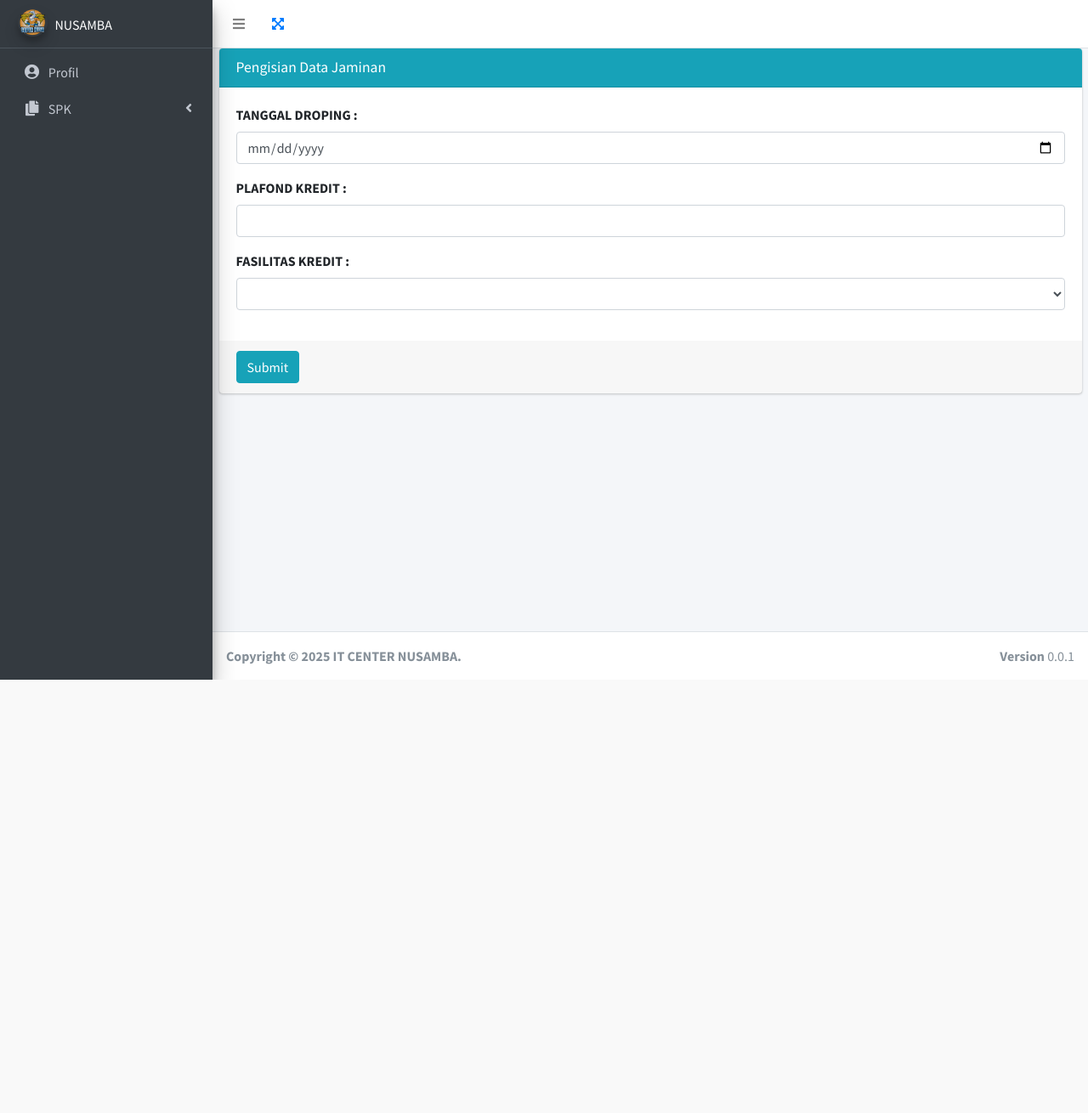
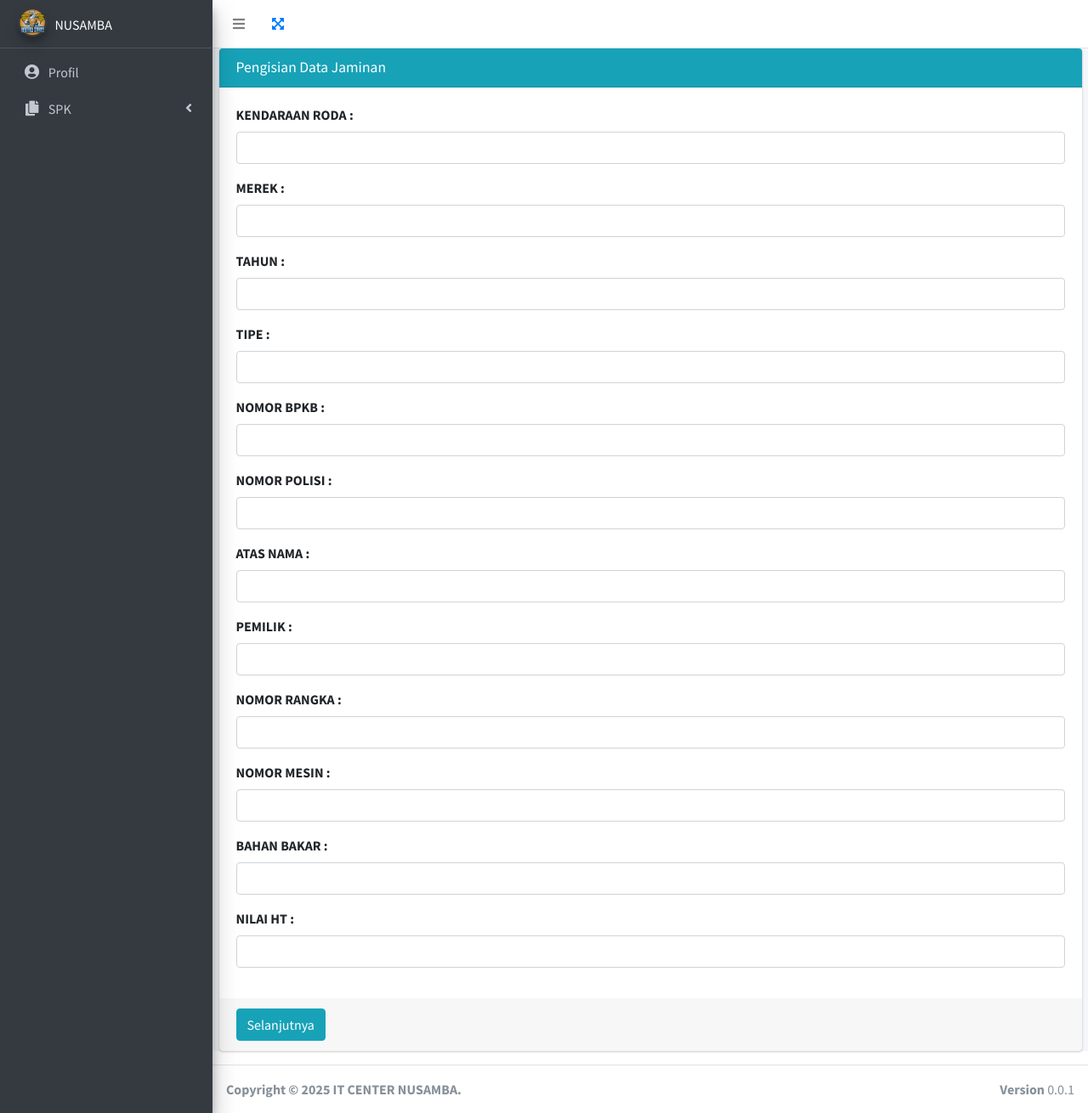
Before and after one commit to azraeeg/spk, a Laravel app: page /admin/spk/jaminanbpkb in a window 1280 px wide. Shown: the whole page at 85% size. Before the commit the page ends 800 px from the top, so only its background shows below. Run offline with Laravel 10, Linux system fonts and the light colour scheme; the visitor is signed in with stand-in values (Sample User, id 1); parts of the project's set-up code (start-up, migrations or seed data) failed here and were passed over; some libraries are stand-ins or nearby versions.

Commit message:
alur jaminan bpkb done

```diff
--- a/app/Http/Controllers/SpkController.php
+++ b/app/Http/Controllers/SpkController.php
@@ -77,14 +77,8 @@ class SpkController extends Controller
 
         // Ambil data pengguna yang sedang login
         $user = Auth::user();
-        // dd(DB::table('choper')->where('Nopeg', Auth::user()->Nopeg)->first());
-
-
         // Pastikan user memiliki relasi ke choper dan mengambil kd_cabang
         $kd_cabang = $kd_cabang = DB::table('choper')->where('Nopeg', Auth::user()->Nopeg)->value('kd_cabang');
-        // dd($kd_cabang);
-
-        // $user->choper ? $user->choper->kd_cabang : null;
 
         // Simpan data ke tabel form_spk
         DB::table('form_spk')->insert([
@@ -135,11 +129,14 @@ class SpkController extends Controller
             'pengikatanJaminan' => $request->input('pengikatanJaminan'),
             'kd_cabang' => $kd_cabang, // Tambahkan kd_cabang dari choper
         ]);
-
-        // return redirect()->route('admin.spk.index')->with('success', 'Data berhasil disimpan.');
-        return redirect()->route('spk.jaminan')->with('success', 'Data berhasil disimpan, lanjut ke halaman jaminan.');
+        // Simpan noSpk ke session
+        session(['noSpk' => $request->input('noSpk')]);
+        return view('spk.jaminan', ['success' => 'Data berhasil disimpan, lanjut ke halaman jaminan.']);
 
     }
+
+
+    // ===============create jaminan=================
 
     public function jaminan()
     {
@@ -149,6 +146,53 @@ class SpkController extends Controller
     public function jaminanBpkb()
     {
         return view('spk.bpkb');
+    }
+    public function storeDataBpkb(Request $request)
+    {
+        $request->validate([
+            'kendRoda' => 'required',
+            'merek' => 'required',
+            'tahun' => 'required',
+            'tipe' => 'required',
+            'noBpkb' => 'required',
+            'noPol' => 'required',
+            'atasNama' => 'required',
+            'pemilik' => 'required',
+            'noRangka' => 'required',
+            'noMesin' => 'required',
+            'bahanBakar' => 'required',
+            'nilaiHt' => 'required',
+        ]);
+        // Ambil data pengguna yang sedang login
+        $user = Auth::user();
+        // Pastikan user memiliki relasi ke choper dan mengambil kd_cabang
+        $kd_cabang = $kd_cabang = DB::table('choper')->where('Nopeg', Auth::user()->Nopeg)->value('kd_cabang');
+        // Simpan data ke tabel form_spk
+        $noSpk = session('noSpk');
+            if (!$noSpk) {
+                return redirect()->back()->with('error', 'Data No. SPK tidak ditemukan. Silakan isi data SPK terlebih dahulu.');
+            }
+        DB::table('jmnbpkb')->insert([
+            'kendRoda' => $request->input('kendRoda'),
+            'merek' => $request->input('merek'),
+            'tahun' => $request->input('tahun'),
+            'tipe' => $request->input('tipe'),
+            'noBpkb' => $request->input('noBpkb'),
+            'noPol' => $request->input('noPol'),
+            'atasNama' => $request->input('atasNama'),
+            'pemilik' => $request->input('pemilik'),
+            'noRangka' => $request->input('noRangka'),
+            'noMesin' => $request->input('noMesin'),
+            'bahanBakar' => $request->input('bahanBakar'),
+            'nilaiHt' => $request->input('nilaiHt'),
+            'noSpk' => $noSpk,
+            'kd_cabang' => $kd_cabang, // Tambahkan kd_cabang dari choper
+        ]);
+        return view('spk.jaminan', [
+            'success' => 'Data berhasil disimpan, lanjut ke halaman jaminan untuk menambah jaminan lainnya.'
+        ]);
+
+
     }
 
 
--- a/resources/views/spk/bpkb.blade.php
+++ b/resources/views/spk/bpkb.blade.php
@@ -25,35 +25,61 @@
               </div>
               <!-- /.card-header -->
               <!-- form start -->
-              <form action="{{ route('admin.spk.jaminan') }}" method="get">
+              <form action="{{ route('admin.spk.storeDataBpkb') }}" method="post">
                     @csrf
                     <div class="card-body">
                         <div class="form-group">
-                            <label for="tglDroping">TANGGAL DROPING :</label>
-                            <input type="date" class="form-control" name="tglDroping" required>
+                            <label for="kendRoda">KENDARAAN RODA :</label>
+                            <input type="text" class="form-control" name="kendRoda" required>
                         </div>
                         <div class="form-group">
-                            <label for="plafondKred">PLAFOND KREDIT :</label>
-                            <input type="text" class="form-control" name="plafondKred" required>
+                            <label for="merek">MEREK :</label>
+                            <input type="text" class="form-control" name="merek" required>
                         </div>
                         <div class="form-group">
-                            <label for="fasilitasKred">FASILITAS KREDIT :</label>
-                            <select class="form-control" name="fasilitasKred" required>
-                                <option value=""></option>
-                                <option value="Instalment modal kerja">Instalment modal kerja</option>
-                                <option value="Instalment investasi">Instalment investasi</option>
-                                <option value="Instalment Konsumsi">Instalment Konsumsi</option>
-                                <option value="Reguler modal kerja">Reguler modal kerja</option>
-                                <option value="Reguler Investasi">Reguler Investasi</option>
-                                <option value="Reguler Konsumsi">Reguler Konsumsi</option>
-                            </select>
+                            <label for="tahun">TAHUN :</label>
+                            <input type="text" class="form-control" name="tahun" required>
+                        </div>
+                        <div class="form-group">
+                            <label for="tipe">TIPE :</label>
+                            <input type="text" class="form-control" name="tipe" required>
+                        </div>
+                        <div class="form-group">
+                            <label for="noBpkb">NOMOR BPKB :</label>
+                            <input type="text" class="form-control" name="noBpkb" required>
+                        </div>
+                        <div class="form-group">
+                            <label for="noPol">NOMOR POLISI :</label>
+                            <input type="text" class="form-control" name="noPol" required>
+                        </div>
+                        <div class="form-group">
+                            <label for="atasNama">ATAS NAMA :</label>
+                            <input type="text" class="form-control" name="atasNama" required>
+                        </div>
+                        <div class="form-group">
+                            <label for="pemilik">PEMILIK :</label>
+                            <input type="text" class="form-control" name="pemilik" required>
+                        </div>
+                        <div class="form-group">
+                            <label for="noRangka">NOMOR RANGKA :</label>
+                            <input type="text" class="form-control" name="noRangka" required>
+                        </div>
+                        <div class="form-group">
+                            <label for="noMesin">NOMOR MESIN :</label>
+                            <input type="text" class="form-control" name="noMesin" required>
+                        </div>
+                        <div class="form-group">
+                            <label for="bahanBakar">BAHAN BAKAR :</label>
+                            <input type="text" class="form-control" name="bahanBakar" required>
+                        </div>
+                        <div class="form-group">
+                            <label for="nilaiHt">NILAI HT :</label>
+                            <input type="text" class="form-control" name="nilaiHt" required>
                         </div>
                     </div>
-
                     <!-- /.card-body -->
-
                     <div class="card-footer">
-                        <button type="submit" class="btn btn-info">Submit</button>
+                        <button type="submit" class="btn btn-info">Selanjutnya</button>
                     </div>
                 </form>
             </div>
--- a/resources/views/spk/create.blade.php
+++ b/resources/views/spk/create.blade.php
@@ -25,7 +25,7 @@
               </div>
               <!-- /.card-header -->
               <!-- form start -->
-              <form action="{{ route('admin.spk.jaminan') }}" method="get" >
+              <form action="{{ route('admin.spk.store') }}" method="post" enctype="multipart/form-data">
                     @csrf
                     <div class="card-body">
                         <div class="form-group">
--- a/resources/views/spk/jaminan.blade.php
+++ b/resources/views/spk/jaminan.blade.php
@@ -86,4 +86,6 @@
             </div>
         </div>
 </div>
+<div class="row">
+</div>
 @endsection
--- a/routes/web.php
+++ b/routes/web.php
@@ -63,9 +63,10 @@ Route::group(['prefix' => 'admin','middleware' => ['auth'], 'as' => 'admin.'] ,
     Route::get('/dashboard',[HomeController::class,'dashboard'])->name('dashboard');
     // ====================read spk=================
     Route::get('/spk', [SpkController::class, 'index'])->name('spk.index');
-    Route::get('/spk', [SpkController::class, 'store'])->name('spk.store');
+    Route::post('/spk', [SpkController::class, 'storeData'])->name('spk.store');
     Route::get('/spk/jaminan', [SpkController::class, 'jaminan'])->name('spk.jaminan');
     Route::get('/spk/jaminanbpkb', [SpkController::class, 'jaminanBpkb'])->name('spk.jaminanbpkb');
+    Route::post('/spk/jaminanbpkb', [SpkController::class, 'storeDataBpkb'])->name('spk.storeDataBpkb');
 
     Route::get('/spk/{noSpk}/edit', [SpkController::class, 'edit'])->name('spk.edit');
     Route::put('/spk/{noSpk}', [SpkController::class, 'update'])->name('spk.update');
```
